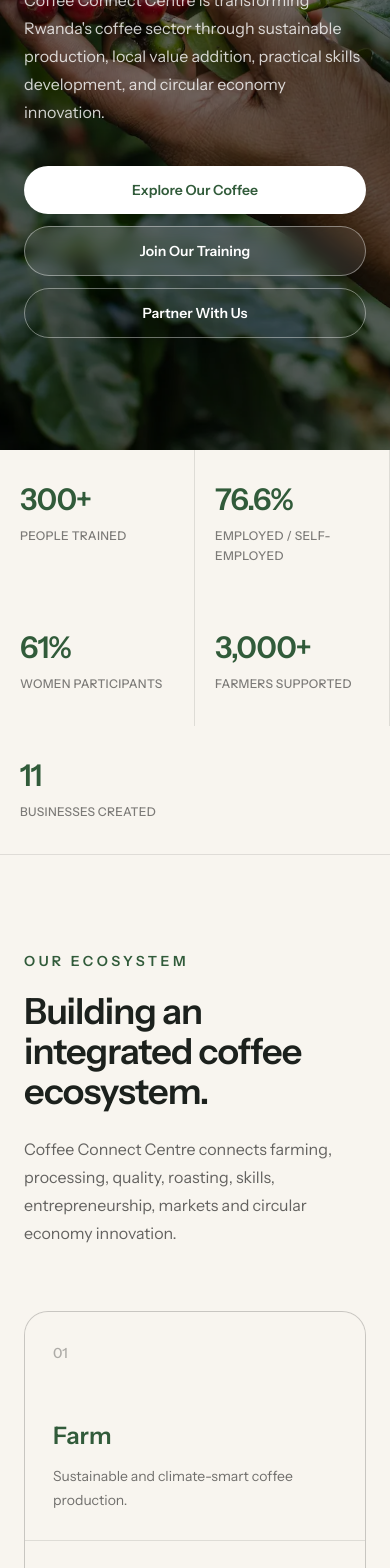
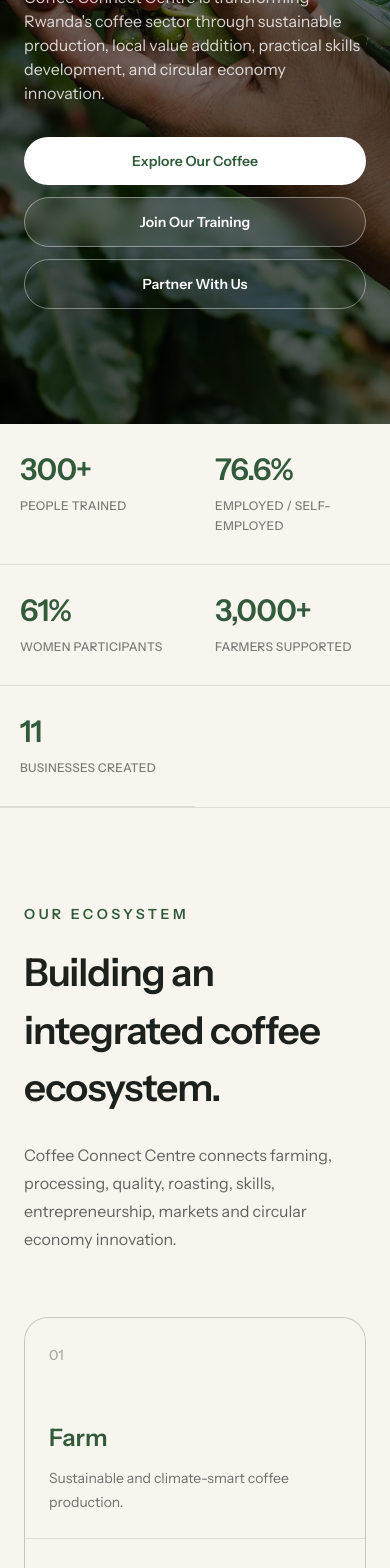
Before and after one commit to NoobMaester/coffeeconnect, a Next.js app: page / in a window 390 px wide. Shown: the part 420-1988 px from the top of the page. Built offline with nearby package versions, Linux system fonts and the light colour scheme.

Commit message:
fix: responsiveness

```diff
--- a/app/components/home/AcademyPreview.tsx
+++ b/app/components/home/AcademyPreview.tsx
@@ -32,7 +32,7 @@
               </span>
             </div>
 
-            <h2 className="mt-6 max-w-3xl text-5xl font-semibold tracking-tight text-[#1c211d] sm:text-6xl">
+            <h2 className="mt-6 max-w-3xl text-[clamp(2.8rem,7vw,4.5rem)] font-semibold leading-[1.02] tracking-tight text-[#1c211d]">
               Learn Coffee.
               <br />
               Build Skills.
--- a/app/components/home/Ecosystem.tsx
+++ b/app/components/home/Ecosystem.tsx
@@ -30,7 +30,7 @@
             Our ecosystem
           </p>
 
-          <h2 className="mt-5 text-4xl font-semibold tracking-tight text-[#1c211d] sm:text-5xl lg:text-6xl">
+          <h2 className="mt-5 text-[clamp(2.4rem,6vw,4rem)] font-semibold leading -[1.05] tracking-tight text-[#1c211d]">
             Building an integrated coffee ecosystem.
           </h2>
 
@@ -45,7 +45,7 @@
           {journey.map((item) => (
             <div
               key={item.number}
-              className="bg-[#f8f5ef] p-7 sm:p-8 lg:p-10"
+              className="bg-[#f8f5ef] p-6 sm:p-8 lg:p-10"
             >
               <span className="text-sm font-medium text-black/30">
                 {item.number}
--- a/app/components/home/FinalCTA.tsx
+++ b/app/components/home/FinalCTA.tsx
@@ -9,7 +9,7 @@
             Let&apos;s connect
           </p>
 
-          <h2 className="mt-5 text-5xl font-semibold tracking-tight sm:text-6xl lg:text-7xl">
+          <h2 className="mt-5 max-w-4xl text-[clamp(3rem,8vw,5.5rem)] font-semibold leading-[0.98] tracking-tight">
             Coffee connects everything we do.
           </h2>
 
--- a/app/components/home/Hero.tsx
+++ b/app/components/home/Hero.tsx
@@ -24,7 +24,7 @@
             Coffee Connect Centre
           </p>
 
-          <h1 className="max-w-4xl text-5xl font-semibold leading-[1.05] tracking-tight sm:text-6xl lg:text-8xl">
+          <h1 className="max-w-4xl text-[clamp(3rem,5vw,7rem)] font-semibold leading-[1.05] tracking-tight">
             From Farm.
             <br />
             To Skills.
@@ -34,13 +34,13 @@
             To Impact.
           </h1>
 
-          <p className="mt-8 max-w-2xl text-base leading-7 text-white/80 sm:text-lg">
+          <p className="mt-7 max-w-2xl text-base leading-6 text-white/80 sm:mt-8 sm:leading-7 sm:text-lg">
             Coffee Connect Centre is transforming Rwanda&apos;s coffee sector
             through sustainable production, local value addition, practical
             skills development, and circular economy innovation.
           </p>
 
-          <div className="mt-10 flex flex-col gap-3 sm:flex-row">
+          <div className="mt-8 flex flex-col gap-3 sm:mt-10 sm:flex-row">
             <Link
               href="#coffee"
               className="rounded-full bg-white px-7 py-3.5 text-center text-sm font-semibold text-[#315B3A] transition hover:bg-white/90"
--- a/app/components/home/ImpactStrip.tsx
+++ b/app/components/home/ImpactStrip.tsx
@@ -24,11 +24,11 @@
 export default function ImpactStrip() {
   return (
     <section className="border-b border-black/10 bg-[#f8f5ef]">
-      <div className="mx-auto grid max-w-7xl grid-cols-2 divide-x divide-black/10 lg:grid-cols-5">
+      <div className="mx-auto grid max-w-7xl grid-cols-2 lg:grid-cols-5">
         {stats.map((stat) => (
           <div
             key={stat.label}
-            className="px-5 py-8 sm:px-8 sm:py-10"
+            className="border-b border-black/10 px-5 py-7 sm:px-8 sm:py-10 lg:border-b-0 lg:boerder-r"
           >
             <p className="text-3xl font-semibold tracking-tight text-[#315B3A] sm:text-4xl">
               {stat.value}
--- a/app/components/home/Partners.tsx
+++ b/app/components/home/Partners.tsx
@@ -23,7 +23,7 @@
               Our partners
             </p>
 
-            <h2 className="mt-5 text-4xl font-semibold tracking-tight text-[#1c211d] sm:text-5xl">
+            <h2 className="mt-5 text-[clamp(2.4rem,6vw,4rem)] font-semibold leading-[1.05] tracking-tight text-[#1c211d]">
               Growing through collaboration.
             </h2>
           </div>
--- a/app/components/home/WhatWeDo.tsx
+++ b/app/components/home/WhatWeDo.tsx
@@ -45,7 +45,7 @@
               What we do
             </p>
 
-            <h2 className="mt-5 text-4xl font-semibold tracking-tight text-[#1c211d] sm:text-5xl lg:text-6xl">
+            <h2 className="mt-5 text-[clamp(2.4rem,6vw,4rem)] font-semibold leading-[1.05] tracking-tight text-[#1c211d]">
               Creating value from farm to cup.
             </h2>
           </div>
```
